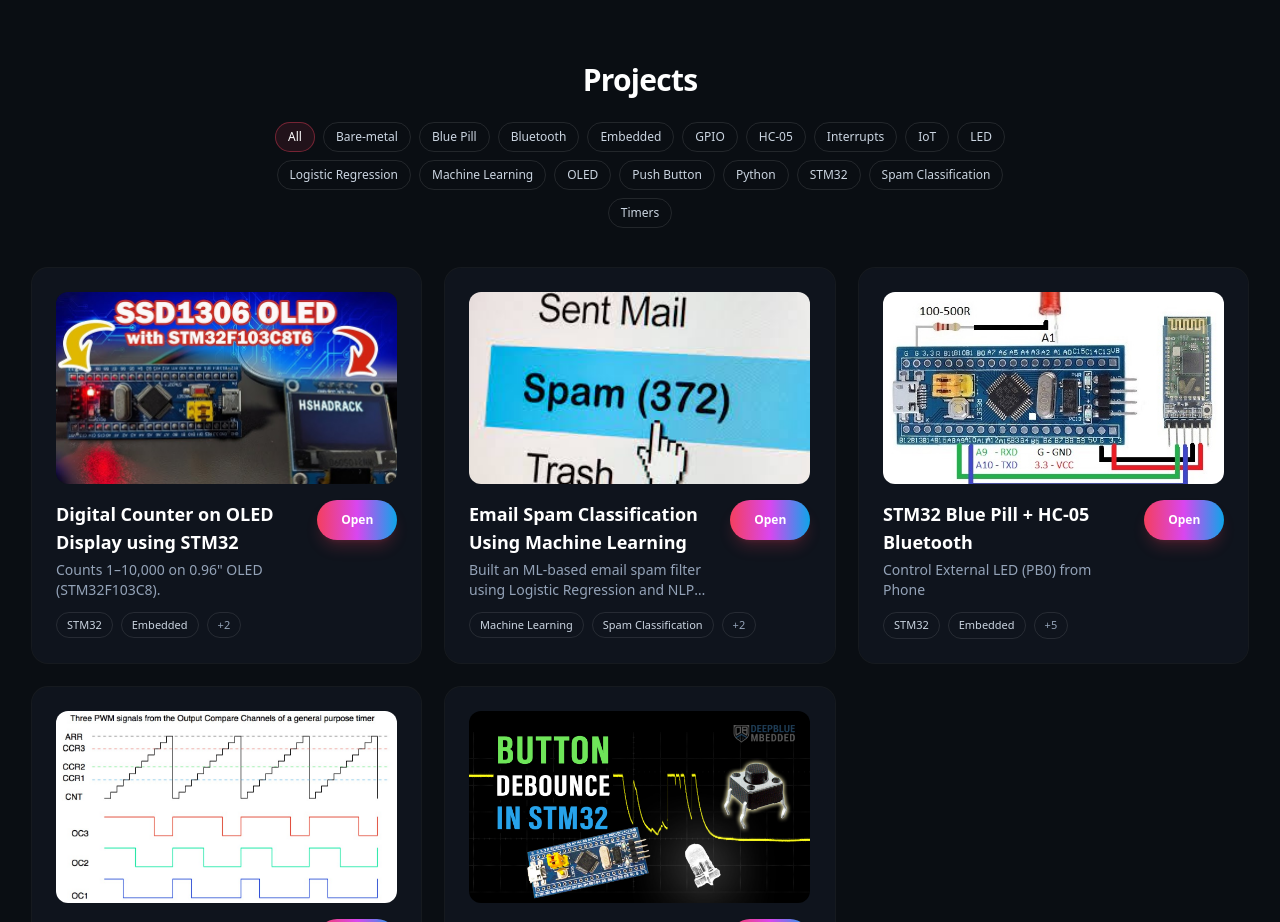
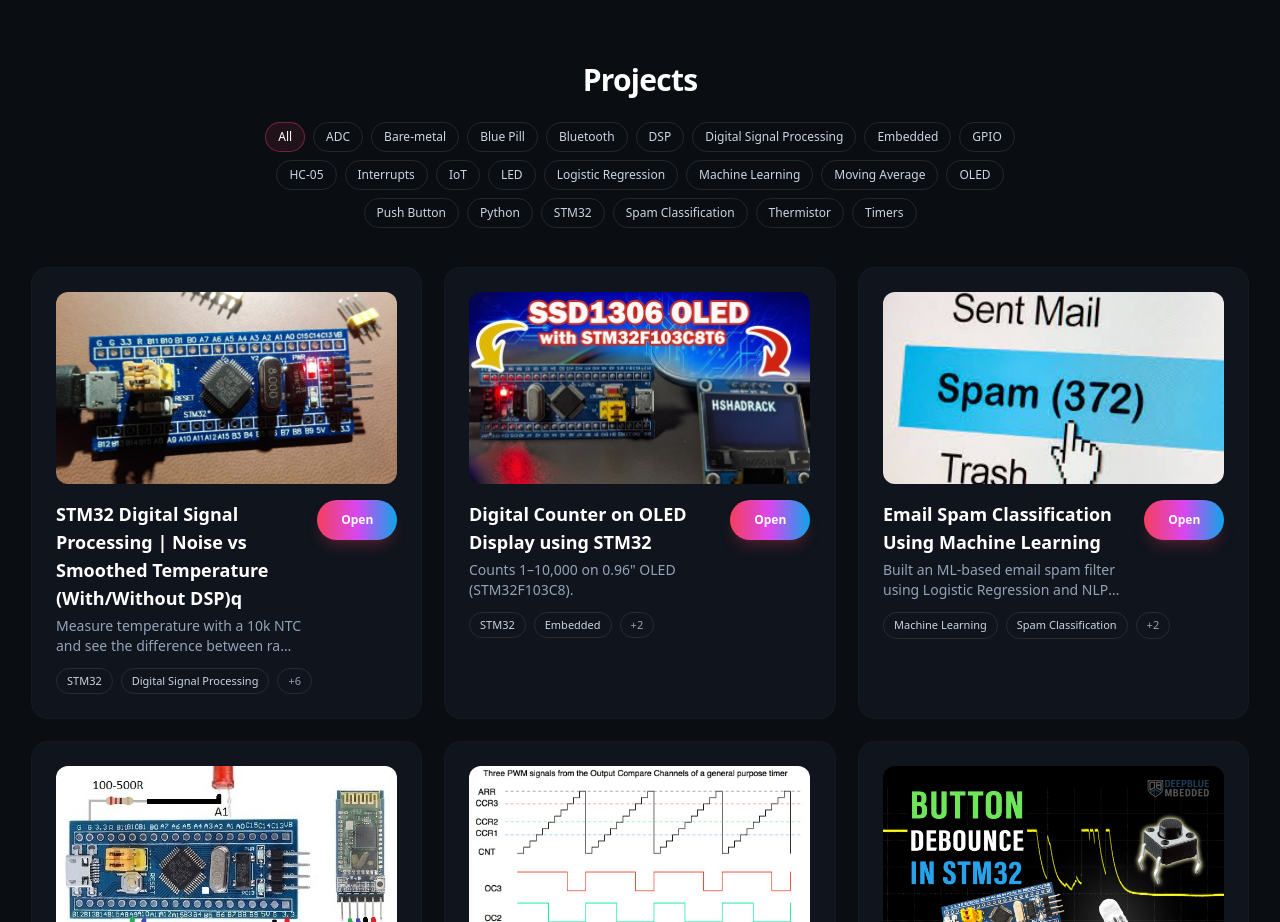
Before and after one commit to CipherByte001/portfolio, a React (Vite) app: page / in a window 1280 px wide. Shown: the part 780-1702 px from the top of the page. Built offline with nearby package versions, Linux system fonts and the light colour scheme.

Commit message:
update portfolio

```diff
--- a/src/Site.jsx
+++ b/src/Site.jsx
@@ -808,8 +808,46 @@ function Projects() {
   const base = getBaseUrl();
 
   const allProjects = useMemo(() => ([
+
     {
-      id: 1,
+  id: 1,
+  title: "STM32 Digital Signal Processing | Noise vs Smoothed Temperature (With/Without DSP)q",
+  excerpt: "Measure temperature with a 10k NTC and see the difference between raw ADC values and DSP-smoothed data on an OLED graph.",
+  desc: (
+    <div className="project-desc">
+      <p>
+        This project uses the <strong>STM32F103C8 Blue Pill</strong>, a
+        <strong> 10k NTC thermistor</strong>, and a <strong>SSD1306 OLED</strong>
+        to build a live temperature monitor. The display shows the current
+        temperature, a scrolling graph of recent history, min/max values, and
+        the raw ADC reading.
+      </p>
+      <p>
+        A key feature is comparing readings <em>with and without Digital Signal Processing (DSP)</em>.
+        Without DSP, the graph and temperature values jitter due to ADC noise.
+        With DSP enabled (a <strong>Simple Moving Average filter</strong>),
+        readings become smooth and stable, with only a small delay in response.
+      </p>
+      <ul>
+        <li>Board: STM32F103C8 (Blue Pill)</li>
+        <li>Display: 0.96" OLED SSD1306 (I²C)</li>
+        <li>Sensor: 10k NTC thermistor + 10k resistor divider</li>
+        <li>ADC: PA1 (ADC1_IN1)</li>
+        <li>DSP: Simple Moving Average filter (toggle on/off)</li>
+      </ul>
+      <p>
+        This is a great introduction to <strong>ADC</strong> on STM32 and to
+        <strong> digital signal processing</strong> techniques for sensor data.
+        You’ll clearly see how DSP improves stability of embedded measurements.
+      </p>
+    </div>
+  ),
+  tags: ["STM32", "Digital Signal Processing", "ADC", "Thermistor", "OLED", "DSP", "Moving Average", "Embedded"],
+  components: ["STM32F103C8 (Blue Pill)", "SSD1306 OLED", "NTC 10k Thermistor", "Resistor 10k"],
+  media: { type: "youtube", id: "8zwHq98azvQ", thumb: `${base}STM32f103.jpeg` }
+},
+    {
+      id: 2,
       title: "Digital Counter on OLED Display using STM32",
       excerpt: "Counts 1–10,000 on 0.96\" OLED (STM32F103C8).",
       desc: "This project demonstrates a simple yet effective digital counter system using the STM32F103C8 Blue Pill microcontroller and a 0.96-inch OLED display. The system continuously counts from 1 to 10,000, displaying each number on the OLED screen with proper alignment for 1, 2, 3, and 4-digit values. The project features dynamic screen updates and smooth transitions, with a delay between number updates to make the display easily readable. The main goal of this project is to showcase the ability of STM32 microcontrollers to interface with an OLED display and handle basic operations such as converting integers to strings and updating the display at regular intervals. This project can be expanded further by adding functionalities like button-based pause/resume, speed control, or even a countdown mode.",
@@ -819,7 +857,7 @@ function Projects() {
       media: { type: "youtube", id: "0hqF-edwhlI", thumb: `${base}hq720.jpg` }
     },
     {
-      id: 2,
+      id: 3,
       title: "Email Spam Classification Using Machine Learning",
       excerpt:"Built an ML-based email spam filter using Logistic Regression and NLP (TF-IDF). Achieved strong accuracy and deployed a real-time web demo.",
       desc: (
@@ -863,7 +901,7 @@ function Projects() {
     },
 
     {
-  id: 3,
+  id: 4,
   title: "STM32 Blue Pill + HC-05 Bluetooth",
   excerpt: "Control External LED (PB0) from Phone",
   desc: (
@@ -896,7 +934,7 @@ function Projects() {
 },
 
     {
-  id: 4,
+  id: 5,
   title: "STM32 Blue Pill | LED Blink with Timer (No Delay)",
   excerpt: "Blink onboard LED (PC13) using a hardware timer interrupt—no HAL_Delay.",
   desc: (
@@ -927,7 +965,7 @@ function Projects() {
   media: { type: "youtube", id: "3Kux8YE9Rj8", thumb: `${base}pwm-output-mode.jpg` }
 },
 {
-  id: 5,
+  id: 6,
   title: "STM32 Blue Pill | Push Button LED Control",
   excerpt: "Toggle onboard LED (PC13) using a push button on PB1.",
   desc: (
@@ -957,6 +995,9 @@ function Projects() {
   components: ["STM32F103C8 (Blue Pill)", "Push Button", "LED (PC13)"],
   media: { type: "youtube", id: "JpXk9mgQoKU", thumb: `${base}button.jpg` }
 }
+
+
+
 
 
   ]), [base]);
```
Also changed, not shown: public/STM32f103.jpeg (added), 1 other file (tests, documents, lock files or other folders).
